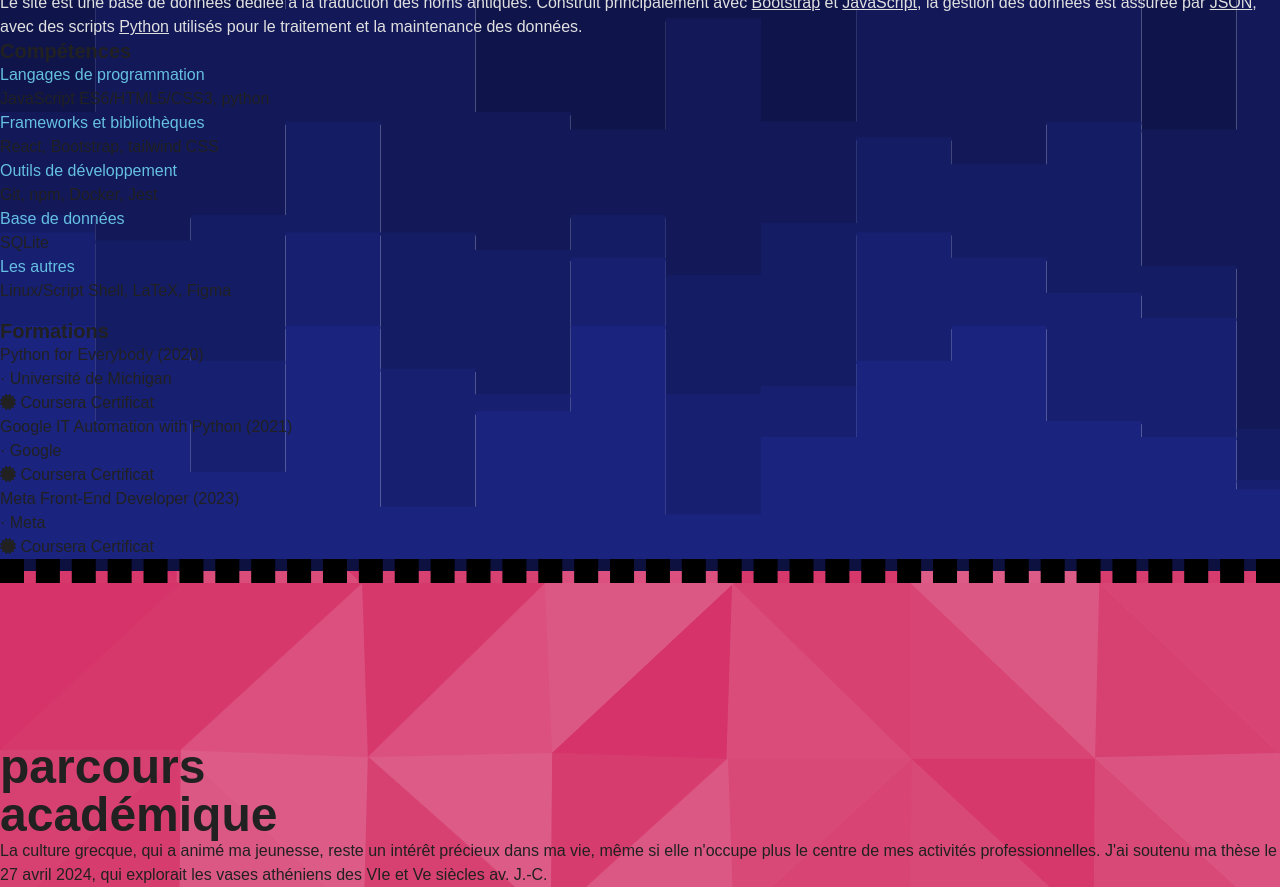
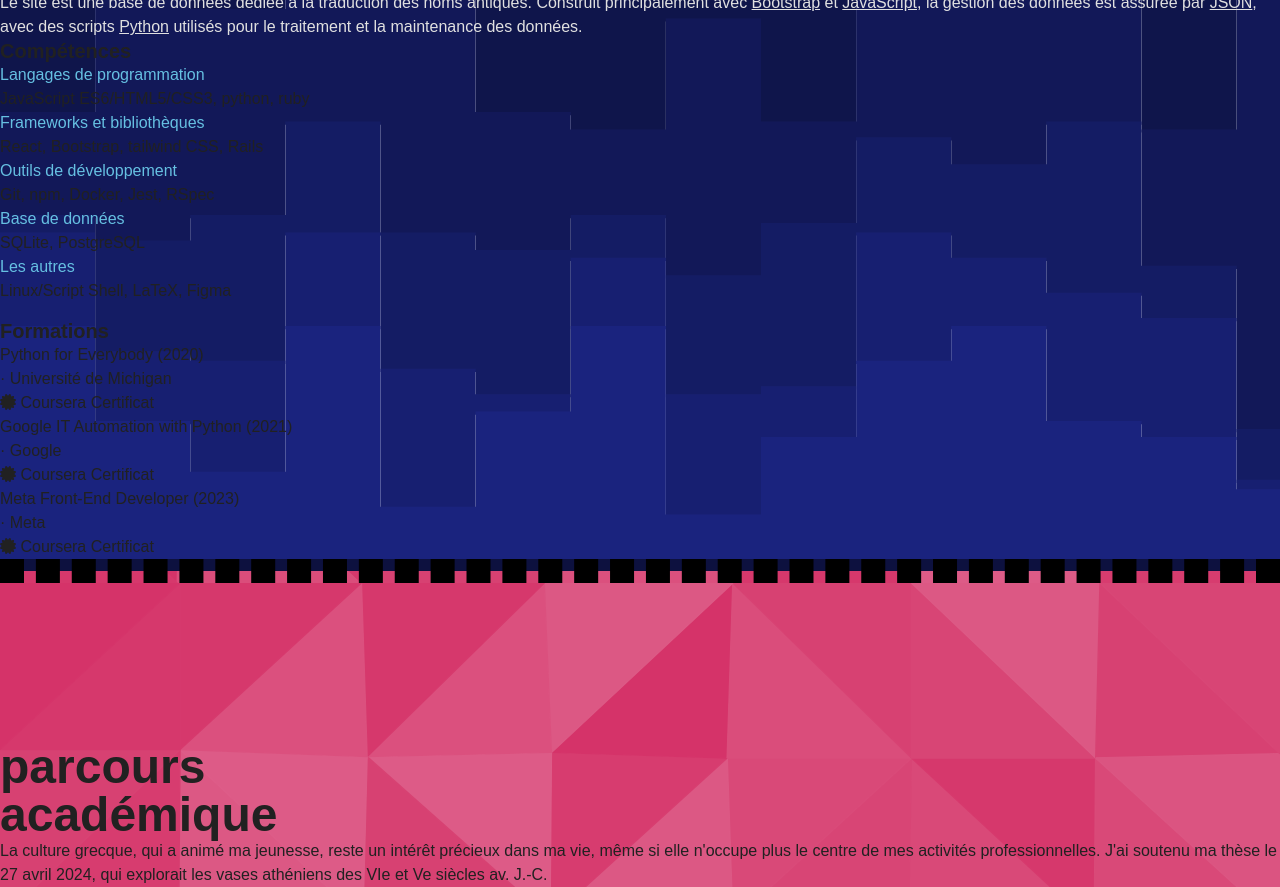
Before and after one commit to Xinhe-Yu/xinhe-yu.github.io, a React (Create React App) app: page / in a window 1280 px wide. Shown: the part 3140-4027 px from the top of the page. Built offline with nearby package versions, Linux system fonts and the light colour scheme; the HTML template or start-up script is replaced by a standard one.

Commit message:
add program language

```diff
--- a/src/components/CodingSection.js
+++ b/src/components/CodingSection.js
@@ -30,19 +30,19 @@
 const skills = [
   {
     type: "Langages de programmation",
-    content: "JavaScript\u00A0ES6/HTML5/CSS3, python",
+    content: "JavaScript\u00A0ES6/HTML5/CSS3, python, ruby",
   },
   {
     type: "Frameworks et bibliothèques",
-    content: "React, Bootstrap, tailwind CSS",
+    content: "React, Bootstrap, tailwind CSS, Rails",
   },
   {
     type: "Outils de développement",
-    content: "Git, npm, Docker, Jest",
+    content: "Git, npm, Docker, Jest, RSpec",
   },
   {
     type: "Base de données",
-    content: "SQLite",
+    content: "SQLite, PostgreSQL",
   },
   {
     type: "Les autres",
```
